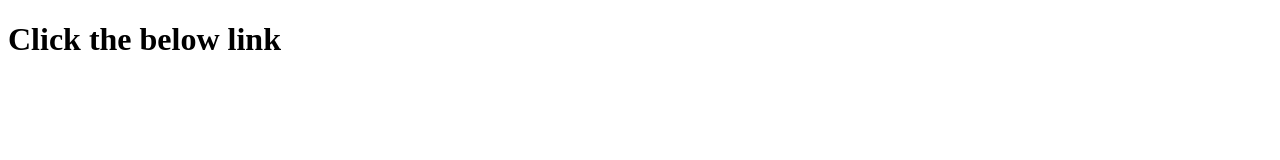
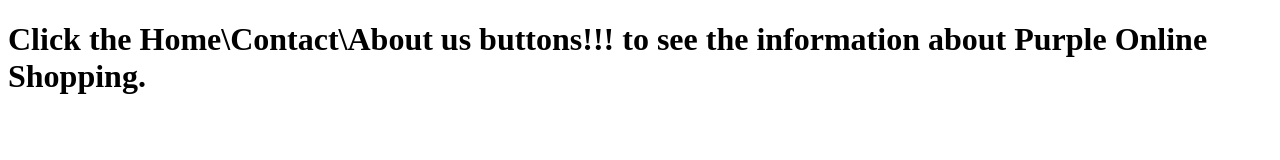
Before and after one commit to sivaprasanna-github/Sep-26-t1, a plain HTML site: page res.html in a window 1280 px wide. Drawn offline with Linux system fonts and the light colour scheme.

Commit message:
Update res.html

```diff
--- a/res.html
+++ b/res.html
@@ -6,7 +6,7 @@
     <title>Document</title>
 </head>
 <body>
-    <h1>Click the below link</h1>
+    <h1>Click the Home\Contact\About us buttons!!! to see the information about Purple Online Shopping.</</h1>
     <a href="https://apps.apple.com/in/app/purplle-beauty-shopping-app/id1078972948"></a>
 </body>
 </html>
```
